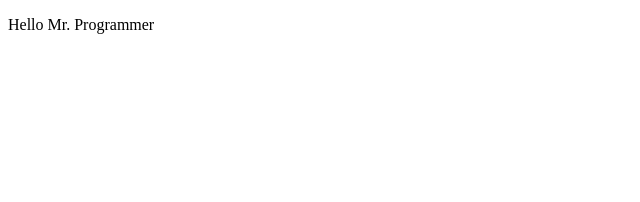
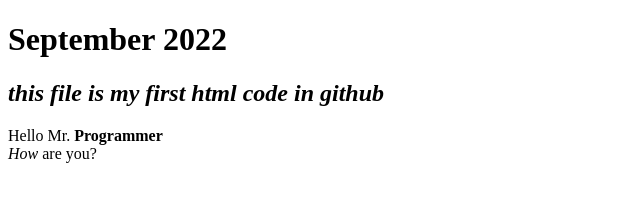
Before and after one commit to EnAnsari/simple-HTML-and-CSS, a plain HTML site: page sample_01/index.html in a window 1280 px wide. Shown: the whole page, without its empty margins (0-640 px from the left). Drawn offline with Linux system fonts and the light colour scheme.

Commit message:
first sample: a simple html file

```diff
--- a/sample_01/index.html
+++ b/sample_01/index.html
@@ -1,14 +1,19 @@
 <!DOCTYPE html>
 <html lang="en">
-<head>
-    <meta charset="UTF-8">
-    <meta http-equiv="X-UA-Compatible" content="IE=edge">
-    <meta name="viewport" content="width=device-width, initial-scale=1.0">
+  <head>
+    <meta charset="UTF-8" />
+    <meta http-equiv="X-UA-Compatible" content="IE=edge" />
+    <meta name="viewport" content="width=device-width, initial-scale=1.0" />
     <title>first sample</title>
-</head>
-<body>
+  </head>
+  <body>
+    <h1>September 2022</h1>
+    <i><h2>this file is my first html code in github</h2></i>
+    <!-- <h2><i>this file is my first html code in github</i></h2> -->
     <p>
-        Hello Mr. Programmer
+      Hello Mr. <b>Programmer</b>
+      <br />
+      <i>How</i> are you?
     </p>
-</body>
+  </body>
 </html>
```
